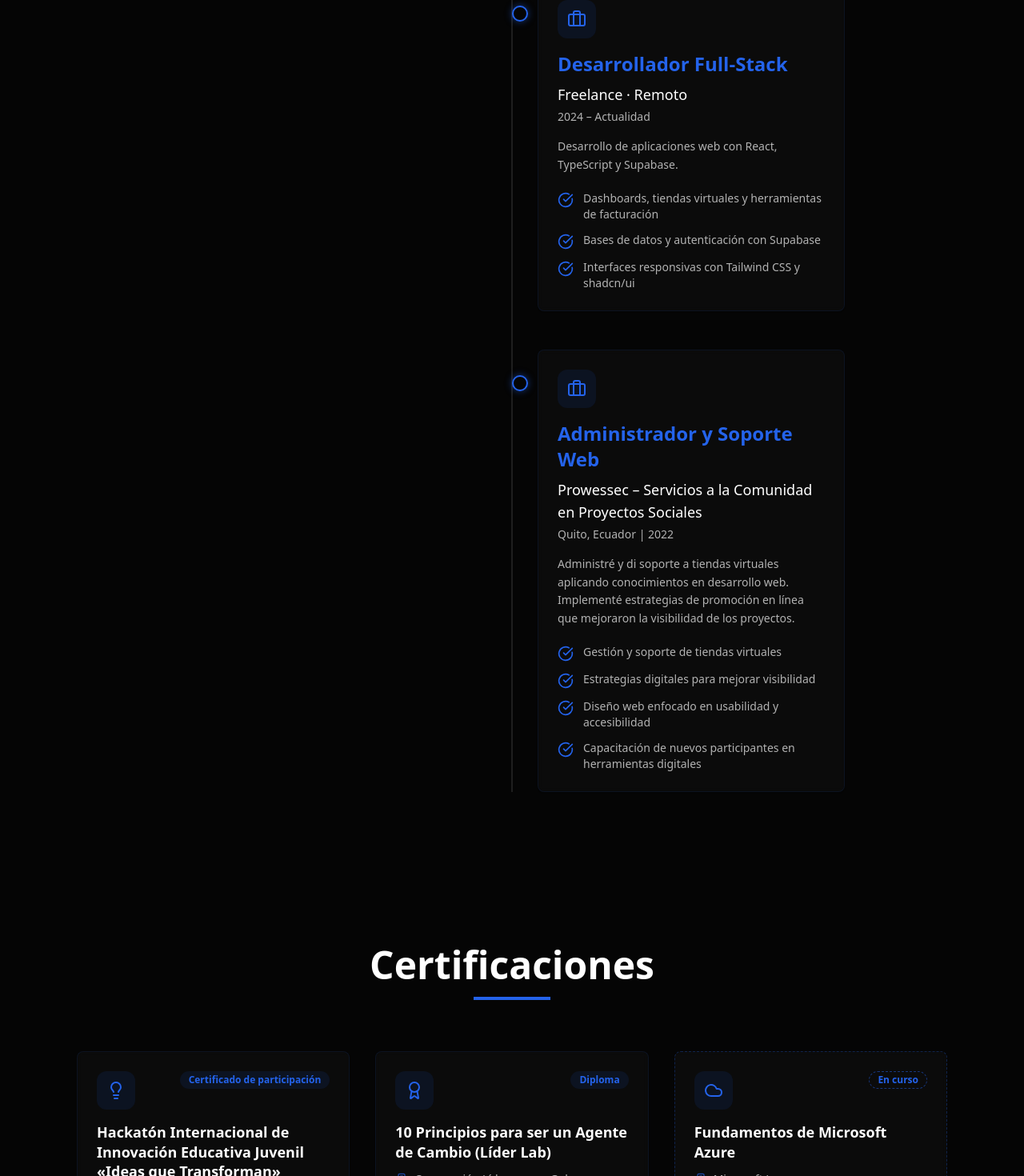
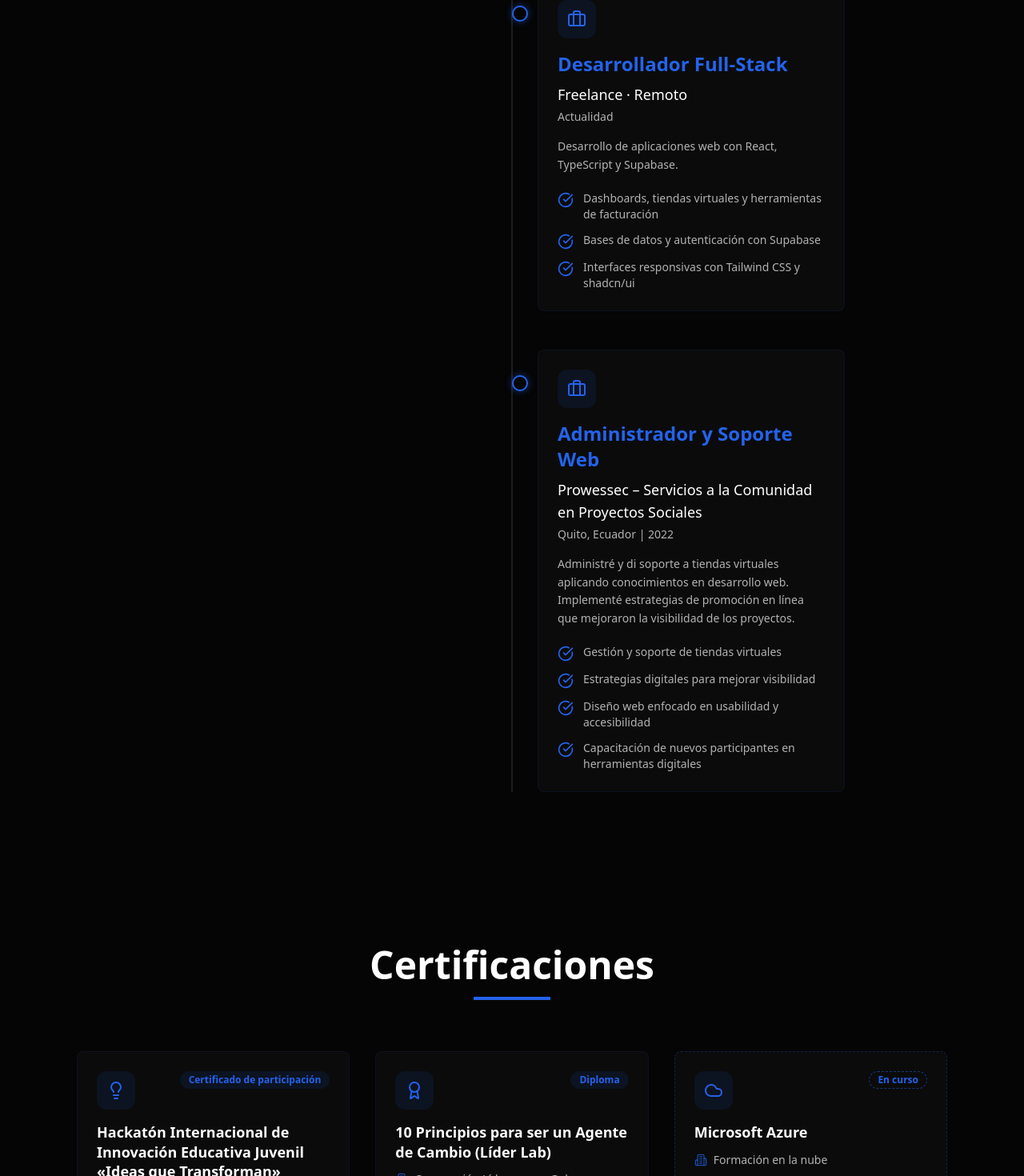
Before and after one commit to wiburga/light-folio-builder, a React (Vite) app: page / in a window 1280 px wide. Shown: the part 2880-4350 px from the top of the page at 80% size. Built offline with nearby package versions, Linux system fonts and the light colour scheme; the HTML template or start-up script is replaced by a standard one.

Commit message:
Changes
Co-authored-by: wiburga <81428496+wiburga@users.noreply.github.com>

```diff
--- a/src/components/Certifications.tsx
+++ b/src/components/Certifications.tsx
@@ -35,8 +35,8 @@ const certifications: Certification[] = [
   },
   {
     icon: Cloud,
-    title: "Fundamentos de Microsoft Azure",
-    institution: "Microsoft Learn",
+    title: "Microsoft Azure",
+    institution: "Formación en la nube",
     tag: "En curso",
     inProgress: true,
   },
--- a/src/components/Experience.tsx
+++ b/src/components/Experience.tsx
@@ -8,7 +8,7 @@ const Experience = () => {
     {
       company: "PCs Bur",
       position: "Fundador",
-      period: "Calderón, Quito · 2024 – Actualidad",
+      period: "Calderón, Quito · Actualidad",
       description:
         "Negocio propio de soporte técnico y venta/reparación de hardware para hogares y pequeñas empresas.",
       achievements: [
@@ -20,7 +20,7 @@ const Experience = () => {
     {
       company: "Freelance · Remoto",
       position: "Desarrollador Full-Stack",
-      period: "2024 – Actualidad",
+      period: "Actualidad",
       description:
         "Desarrollo de aplicaciones web con React, TypeScript y Supabase.",
       achievements: [
```
